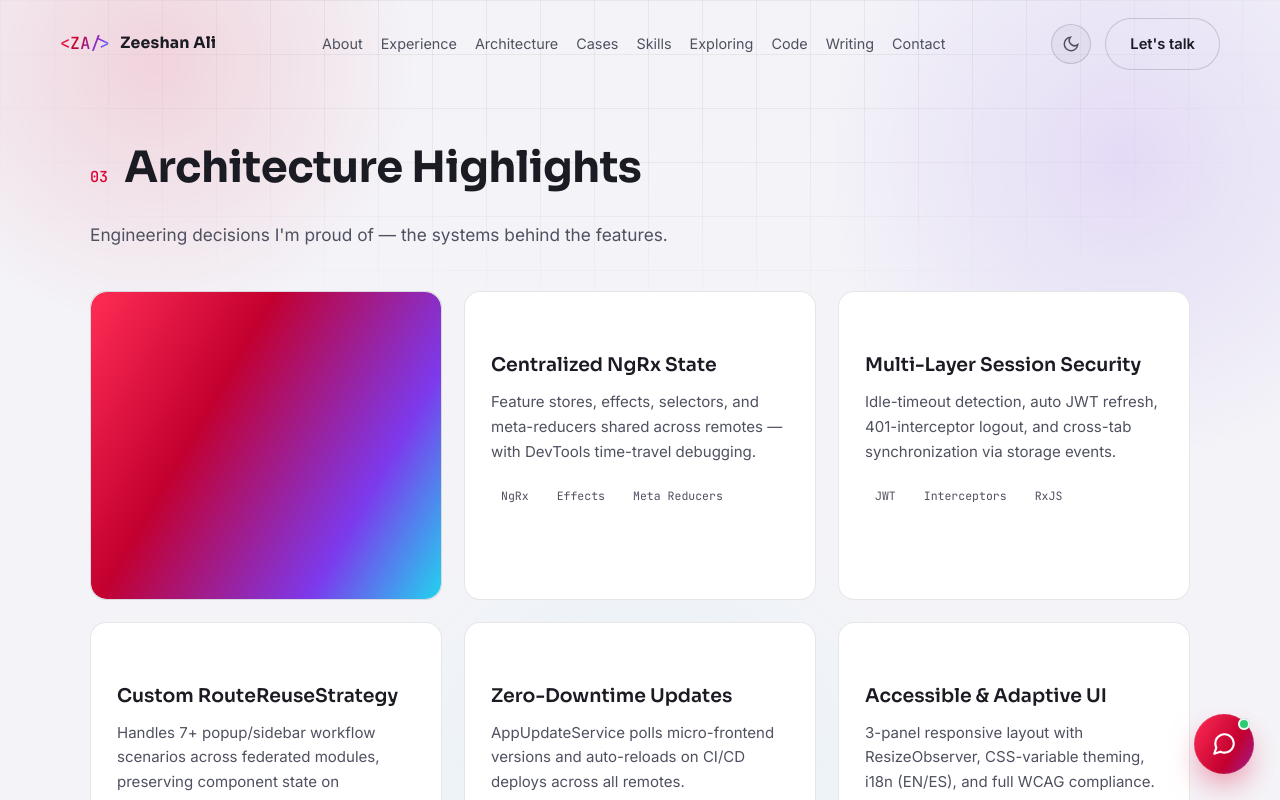
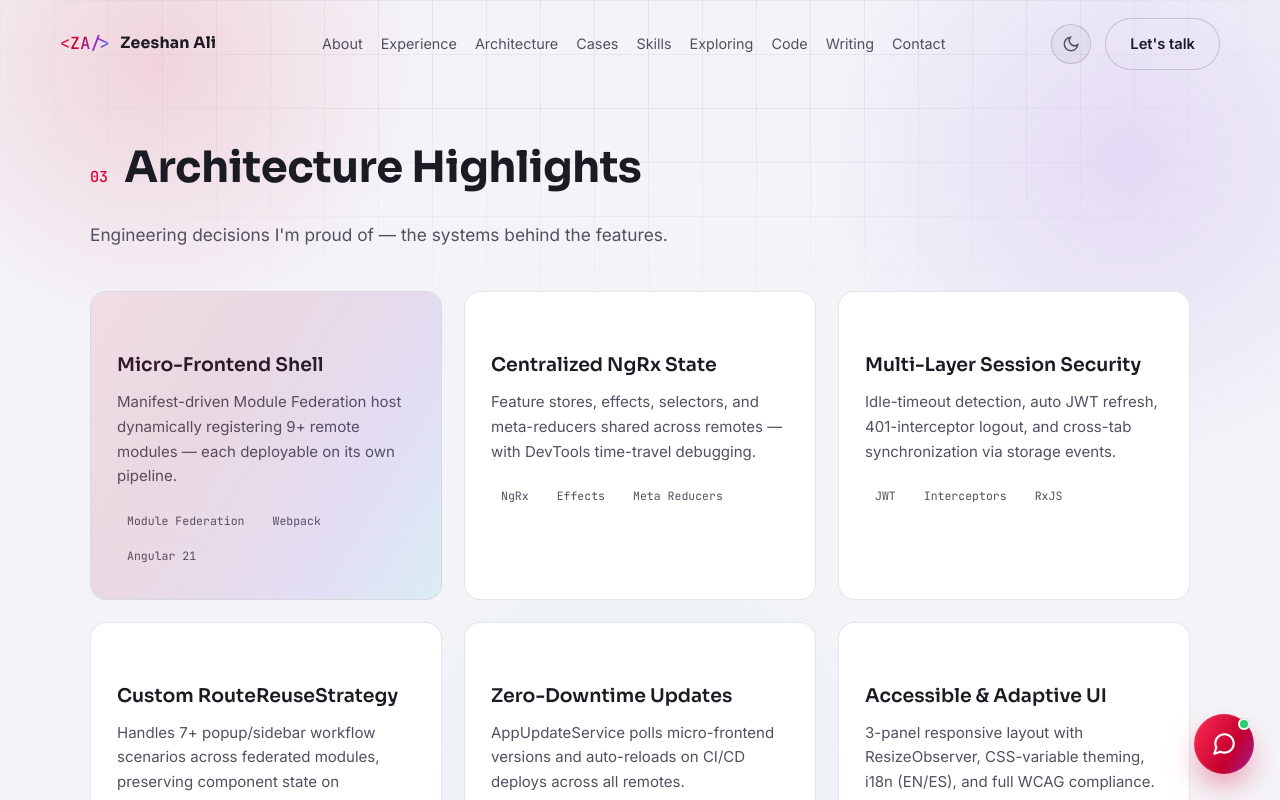
Before and after one commit to zeeshaaaan/zeeshan-portfolio, a plain HTML site: page index.html in a window 1280 px wide. In both pictures the pointer is over the element 266 px from the left and 3298 px from the top of the page. Shown: the part 2853-3653 px from the top of the page. Drawn offline with Linux system fonts and the light colour scheme; no server answers.

Commit message:
opacity fixed

```diff
--- a/styles.css
+++ b/styles.css
@@ -1077,7 +1077,7 @@ code {
 }
 
 .card:hover::before {
-    opacity: 1;
+    opacity: 0.1;
 }
 
 .card__icon {
```
